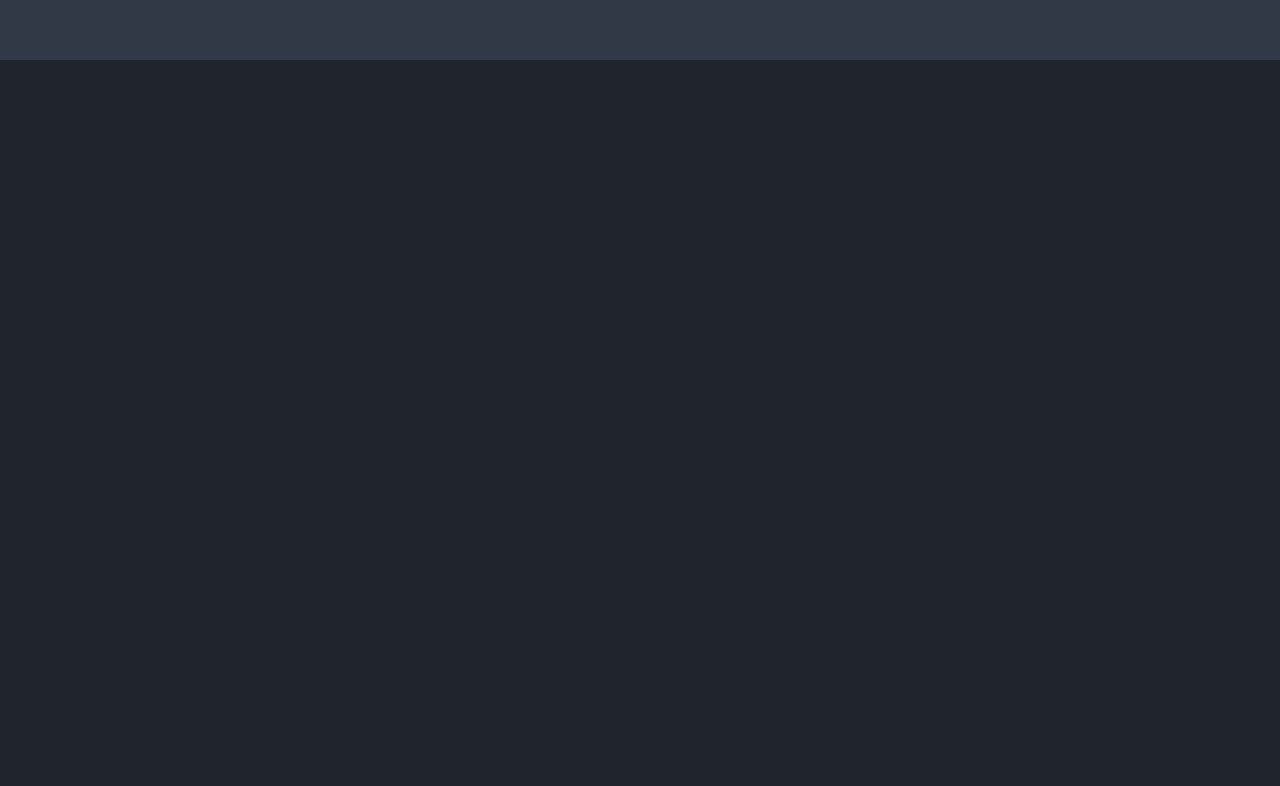
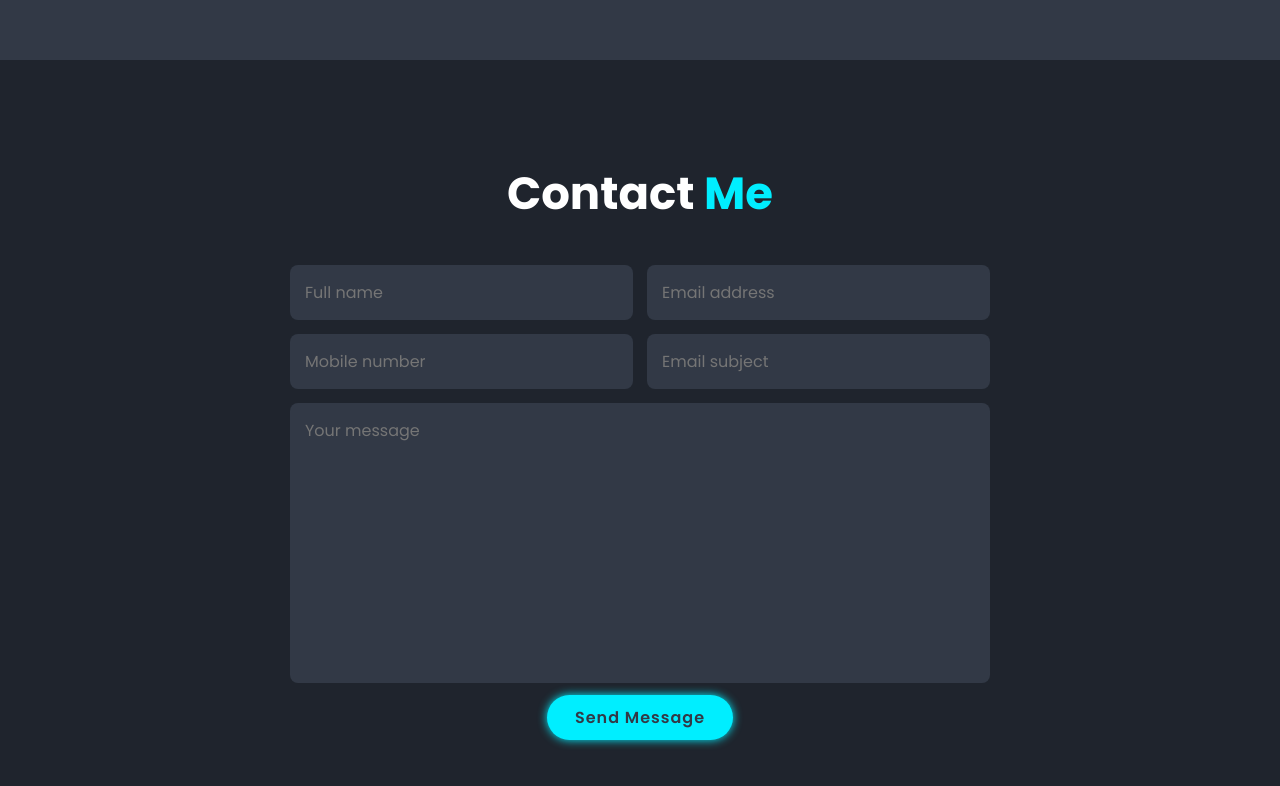
Before and after one commit to leosousa/portfolio, a plain HTML site: page index.html in a window 1280 px wide. Shown: the part 3140-3926 px from the top of the page. Before the commit the page ends 3200 px from the top, so only its background shows below. Drawn offline with nearby package versions, Linux system fonts and the light colour scheme.

Commit message:
feat: add contact section

```diff
--- a/css/style.css
+++ b/css/style.css
@@ -292,3 +292,44 @@ span {
     font-size: 2rem;
     color: var(--second-bg-color)
 }
+
+.contact h2 {
+    margin-bottom: 3rem;
+}
+
+.contact form {
+    max-width: 70rem;
+    margin: 1rem auto;
+    text-align: center;
+    margin-bottom: 3rem;
+}
+
+.contact form .input-box {
+    display: flex;
+    justify-content: space-between;
+    flex-wrap: wrap;
+}
+
+.contact form .input-box input,
+.contact form textarea {
+    width: 100%;
+    padding: 1.5rem;
+    font-size: 1.6rem;
+    color: var(--text-color);
+    background: var(--second-bg-color);
+    border-radius: .8rem;
+    margin: .7rem 0;
+}
+
+.contact form .input-box input {
+    width: 49%;
+}
+
+.contact form textarea {
+    resize: none;
+}
+
+.contact form btn {
+    margin-top: 2rem;
+    cursor: pointer;
+}
--- a/index.html
+++ b/index.html
@@ -169,6 +169,22 @@
   </section>
 
   <!-- contact section design -->
+  <section class="contact" id="contact">
+    <h2 class="heading">Contact <span>Me</span></h2>
+
+    <form action="#">
+      <div class="input-box">
+        <input type="text" placeholder="Full name">
+        <input type="email" placeholder="Email address">
+      </div>
+      <div class="input-box">
+        <input type="number" placeholder="Mobile number">
+        <input type="text" placeholder="Email subject">
+      </div>
+      <textarea name="" id="" cols="30" rows="10" placeholder="Your message"></textarea>
+      <input type="submit" value="Send Message" class="btn">
+    </form>
+  </section>
 
   <!-- footer design -->
 
```
